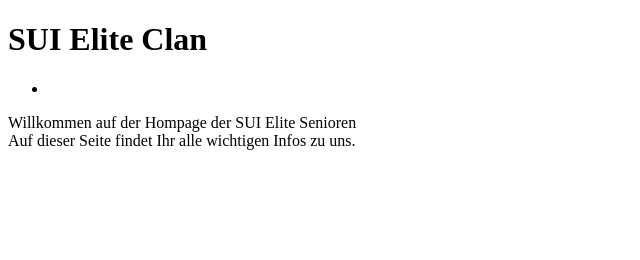
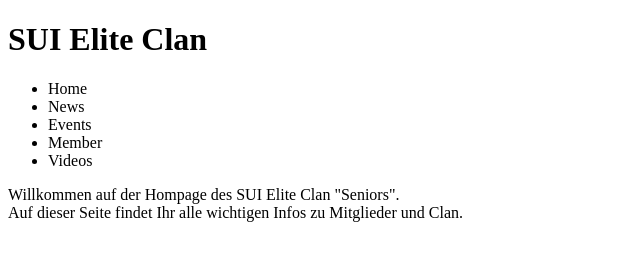
Before and after one commit to SUI-Elite-Clan/SUI-Elite-Clan.github.io, a plain HTML site: page Index.html in a window 1280 px wide. Shown: the whole page, without its empty margins (0-640 px from the left). Drawn offline with Linux system fonts and the light colour scheme.

Commit message:
2. Commit

```diff
--- a/Index.html
+++ b/Index.html
@@ -2,16 +2,21 @@
 <html lang="de">
    <head>
     <meta charset="utf-8">
+    <link rel="stylesheet" href="stylesheet.css" type="text/css">
     <title>SUI Elite Clan</title>
    </head>
       <body>
       <h1>SUI Elite Clan</h1>
       <nav>
       <ul>
-        <li Home
+        <li>Home</li>
+        <li>News</li>
+        <li>Events</li>
+        <li>Member</li>
+        <li>Videos</li>
       </ul>
       </nav>
-      <article>Willkommen auf der Hompage der SUI Elite Senioren</article>
-      <article>Auf dieser Seite findet Ihr alle wichtigen Infos zu uns. </article>
+      <article>Willkommen auf der Hompage des SUI Elite Clan "Seniors".</article>
+      <article>Auf dieser Seite findet Ihr alle wichtigen Infos zu Mitglieder und Clan. </article>
       </body>
 </html>
```
Also changed, not shown: 2 other files.
